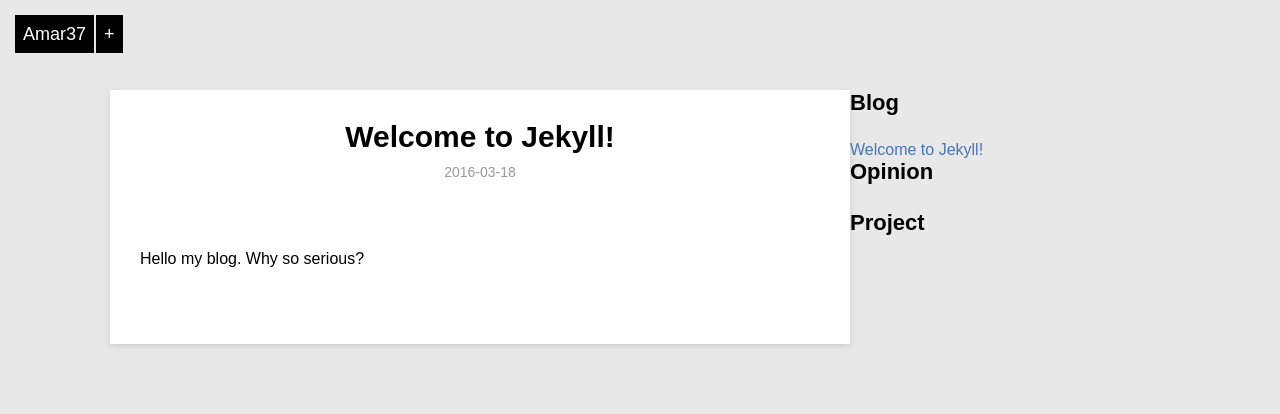
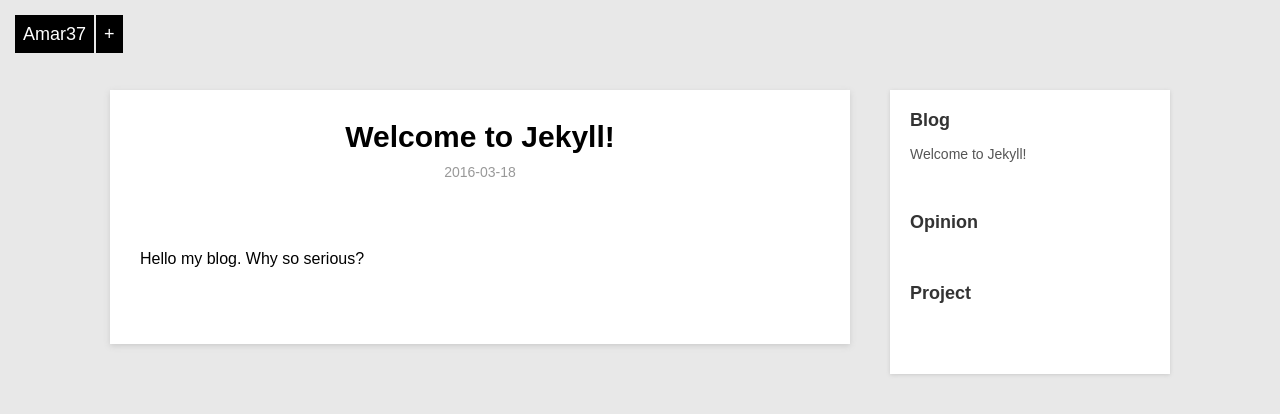
Before and after one commit to amar37/amar37.github.io, a Jekyll site: the page built from _posts/blog/2016-03-19-welcome-to-jekyll.markdown, in a window 1280 px wide. Shown: the top 414 px of the page. Built offline with Jekyll 4.4.1, drawn with Linux system fonts in a browser that asks for light colours.

Commit message:
sidenva
sidenav

```diff
--- a/_layouts/post.html
+++ b/_layouts/post.html
@@ -19,6 +19,8 @@ layout: default
         <p class="entry-date">{{ page.date|date:"%Y-%m-%d" }}</p>
         {{ content }}
     </div>
+
+    <div class="sidenav">
         <h2>Blog</h2>
         <ul class="artical-list">
         {% for post in site.categories.blog%}
```
